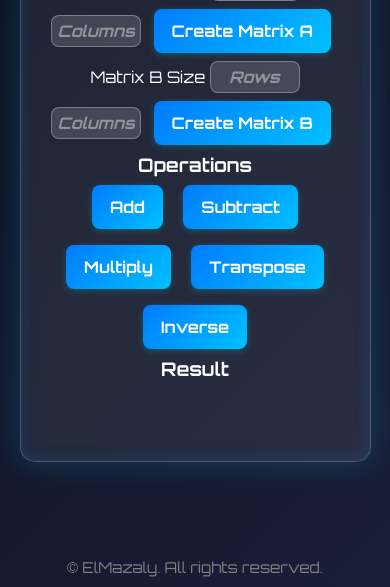
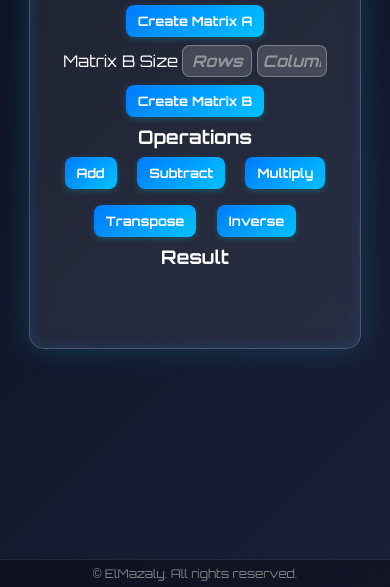
Before and after one commit to mohamedaashraf1/matrix-calculator, a website: page index.html in a window 390 px wide. Shown: the part 257-844 px from the top of the page. Drawn offline with nearby package versions, Linux system fonts and the light colour scheme.

Commit message:
adjusted Result container + added Media queries
adjusted the container to show the Result more readability
made the website more responsive
fixed webpage appearance on phones

```diff
--- a/style.css
+++ b/style.css
@@ -1,5 +1,4 @@
-@import url('https://fonts.googleapis.com/css2?family=League+Spartan:wght@100..900&family=Montserrat:ital,wght@0,100..900;1,100..900&family=Poppins:ital,wght@0,100;0,200;0,300;0,400;0,500;0,600;0,700;0,800;0,900;1,100;1,200;1,300;1,400;1,500;1,600;1,700;1,800;1,900&display=swap');
-@import url('https://fonts.googleapis.com/css2?family=Orbitron:wght@400;500;700;900&family=Rajdhani:wght@300;400;600&family=Poppins:wght@100;200;300;400;500;600;700;800;900&display=swap');
+@import url('https://fonts.googleapis.com/css2?family=League+Spartan:wght@100..900&family=Montserrat:ital,wght@0,100..900;1,100..900&family=Orbitron:wght@400;500;700;900&family=Rajdhani:wght@300;400;600&family=Poppins:wght@100;200;300;400;500;600;700;800;900&display=swap');
 
 * {
     box-sizing: border-box;
@@ -14,6 +13,9 @@
     margin: 0;
 }
 
+input[type="number"] {
+    -moz-appearance: textfield;
+}
 
 body {
     font-family: 'Orbitron', sans-serif;
@@ -22,11 +24,12 @@
     display: flex;
     justify-content: center;
     align-items: center;
-    height: 100vh;
+    min-height: 100vh;
     margin: 0;
-    overflow: hidden;
+    overflow-y: auto;
+    padding: 20px;
+    padding-bottom: 50px;
 }
-
 
 .container {
     background: rgba(255, 255, 255, 0.08);
@@ -38,6 +41,7 @@
     backdrop-filter: blur(10px);
     border: 1px solid rgba(255, 255, 255, 0.2);
     text-align: center;
+    margin-bottom: 40px;
 }
 
 h2 {
@@ -46,7 +50,6 @@
     text-transform: uppercase;
     letter-spacing: 1px;
 }
-
 
 input {
     width: 90px;
@@ -76,7 +79,6 @@
     outline: none;
 }
 
-
 input::placeholder {
     color: rgba(200, 200, 200, 0.6);
     font-style: italic;
@@ -86,7 +88,6 @@
 input:focus::placeholder {
     color: rgb(48, 188, 231);
 }
-
 
 button {
     background: linear-gradient(135deg, #007bff, #00c1ff);
@@ -102,7 +103,6 @@
     box-shadow: 0 2px 6px rgba(0, 255, 255, 0.2);
     position: relative;
     overflow: hidden;
-
 }
 
 button:hover {
@@ -116,14 +116,12 @@
     box-shadow: 0 1px 4px rgba(0, 255, 255, 0.2);
 }
 
-
 .operations {
     display: grid;
     grid-template-columns: repeat(3, 1fr);
     gap: 12px;
     margin-top: 20px;
 }
-
 
 #result {
     font-size: 18px;
@@ -132,6 +130,7 @@
     padding: 15px;
     border-radius: 10px;
     margin-top: 20px;
+    margin-bottom: 20px;
     box-shadow: inset 0 0 10px rgba(255, 255, 255, 0.1);
     opacity: 0;
     transform: scale(0.8);
@@ -143,7 +142,6 @@
     transform: scale(1);
     background: rgba(255, 255, 255, 0.3);
 }
-
 
 table {
     margin: auto;
@@ -158,6 +156,7 @@
     font-size: 16px;
     color: white;
 }
+
 .copyright {
     position: fixed;
     bottom: 0;
@@ -167,5 +166,99 @@
     font-size: 15px;
     color: gray;
     padding: 10px 0;
+    background: rgba(0, 0, 0, 0.3);
+    backdrop-filter: blur(5px);
+    z-index: 1000;
+    transition: all 0.3s ease;
+    border-top: 1px solid rgba(255, 255, 255, 0.1);
+}
+
+
+
+@media (max-width: 768px) {
+    .container {
+        padding: 20px;
+        width: 95%;
+    }
+
+    .operations {
+        grid-template-columns: repeat(2, 1fr);
+    }
+
+    input {
+        width: 80px;
+    }
+
+    input[type="number"] {
+        width: 80px;
+        min-width: 70px;
+    }
+
+    button {
+        padding: 10px 15px;
+        font-size: 14px;
+    }
+
+    .copyright {
+        font-size: 14px;
+        padding: 8px 0;
+    }
+
 
 }
+
+@media (max-width: 480px) {
+    .container {
+        padding: 15px;
+    }
+
+    h2 {
+        font-size: 18px;
+    }
+
+    .operations {
+        grid-template-columns: 1fr;
+        gap: 8px;
+    }
+
+    input {
+        width: 70px;
+    }
+
+    input[type="number"] {
+        width: 70px;
+        min-width: 60px;
+    }
+
+    button {
+        padding: 8px 12px;
+        font-size: 13px;
+    }
+
+    #result {
+        font-size: 16px;
+        padding: 12px;
+    }
+
+    td {
+        padding: 8px;
+        font-size: 14px;
+    }
+
+    .copyright {
+        font-size: 12px;
+        padding: 6px 0;
+    }
+
+
+}
+
+
+@media (prefers-reduced-motion: reduce) {
+    * {
+        animation-duration: 0.01ms !important;
+        animation-iteration-count: 1 !important;
+        transition-duration: 0.01ms !important;
+        scroll-behavior: auto !important;
+    }
+}
```
